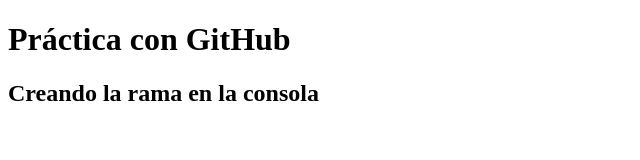
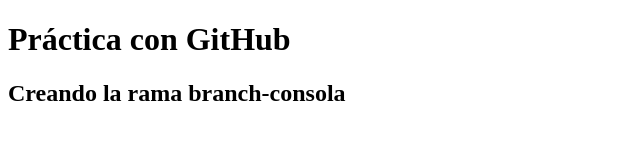
Before and after one commit to jjwernerm/practica-github, a plain HTML site: page index.html in a window 1280 px wide. Shown: the full height of the page, 0-640 px from the left. Drawn offline with Linux system fonts and the light colour scheme.

Commit message:
actualizando el h2

```diff
--- a/index.html
+++ b/index.html
@@ -9,7 +9,7 @@
 <body>
 
   <h1>Práctica con GitHub</h1>
-  <h2>Creando la rama en la consola</h2>
+  <h2>Creando la rama branch-consola</h2>
 
 </body>
 </html>
```
